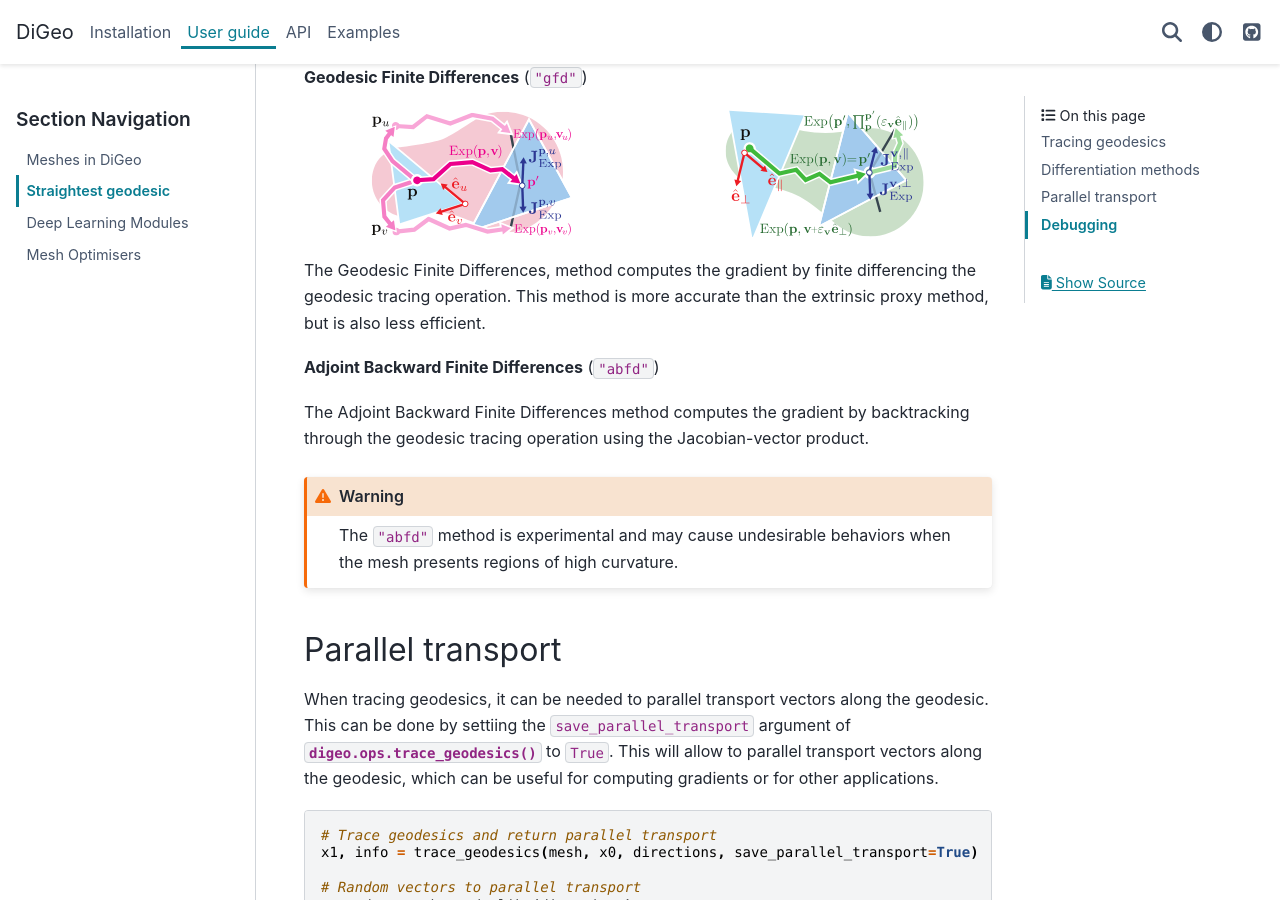
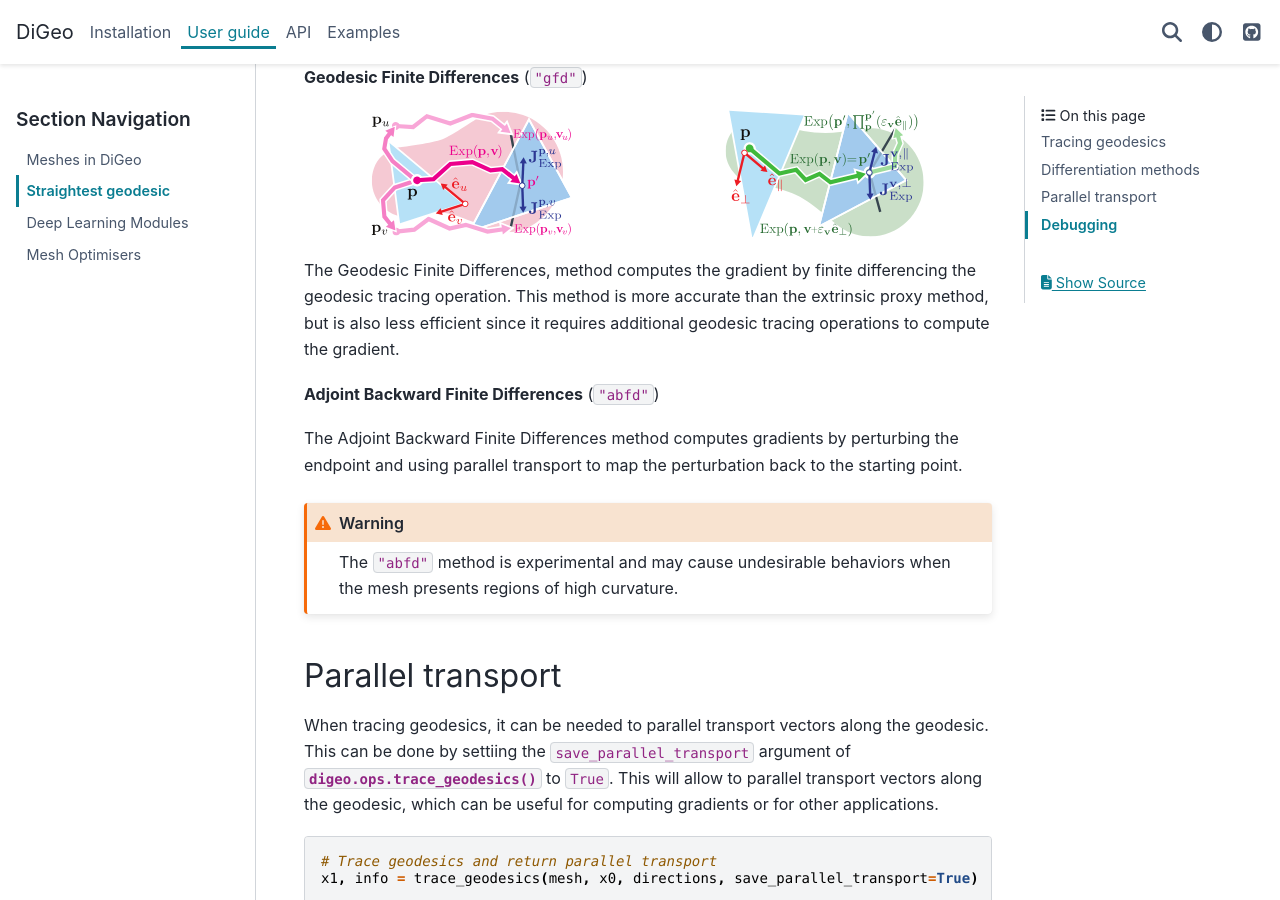
Before and after one commit to circle-group/DiGeo, a Sphinx documentation site: the page built from doc/source/user_guide/straightest_geodesic.rst, in a window 1280 px wide and 900 px high, scrolled down 1493 px. Built offline with Sphinx 7.4.7 and the PyData theme 0.15.4, drawn with Linux system fonts in a browser that asks for light colours; pages that are not in the unit, such as notebooks, are missing from menus.

Commit message:
DOC update diff descriptions

```diff
--- a/doc/source/user_guide/straightest_geodesic.rst
+++ b/doc/source/user_guide/straightest_geodesic.rst
@@ -69,11 +69,11 @@ This method is the most efficient, but can be less accurate than the following m
    </div>
 
 The Geodesic Finite Differences, method computes the gradient by finite differencing the geodesic tracing operation.
-This method is more accurate than the extrinsic proxy method, but is also less efficient.
+This method is more accurate than the extrinsic proxy method, but is also less efficient since it requires additional geodesic tracing operations to compute the gradient.
 
 **Adjoint Backward Finite Differences** (``"abfd"``)
 
-The Adjoint Backward Finite Differences method computes the gradient by backtracking through the geodesic tracing operation using the Jacobian-vector product.
+The Adjoint Backward Finite Differences method computes gradients by perturbing the endpoint and using parallel transport to map the perturbation back to the starting point.
 
 .. warning::
 
```
